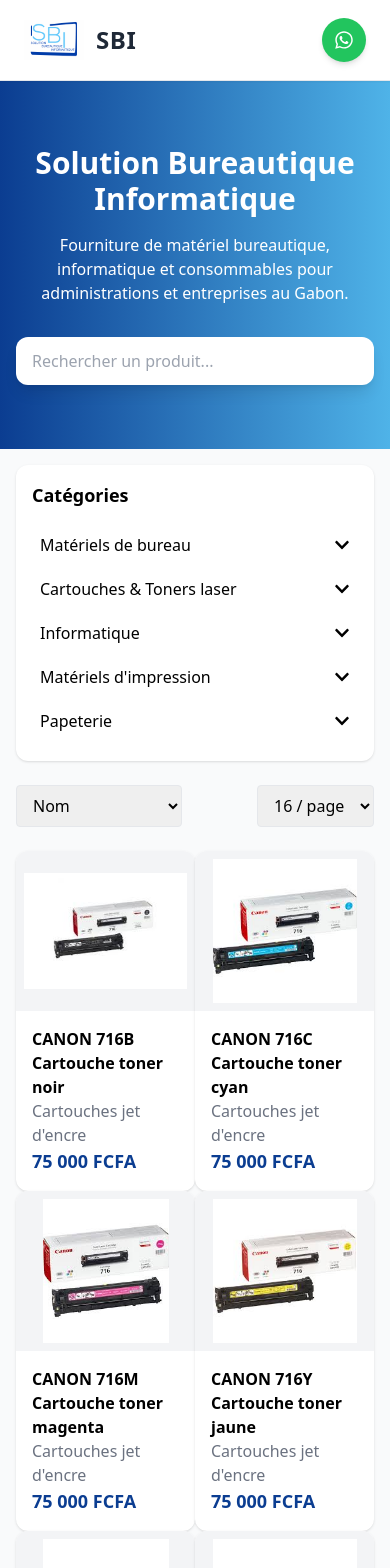
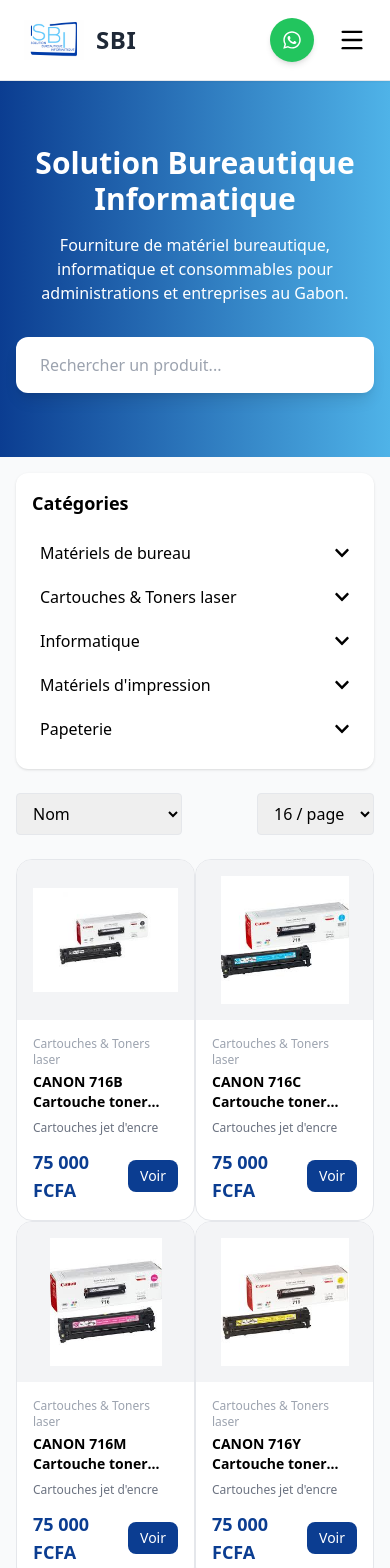
Before and after one commit to Thobg26/sbi-website, a React (Vite) app: page / in a window 390 px wide. Shown: the top 1568 px of the page. Built offline with nearby package versions, Linux system fonts and the light colour scheme.

Commit message:
modification

```diff
--- a/src/components/Hero.jsx
+++ b/src/components/Hero.jsx
@@ -1,11 +1,28 @@
 import { motion } from "framer-motion"
 import { useState } from "react"
 import { useNavigate } from "react-router-dom"
+import productsData from "../data/products"
 
 function Hero() {
 
   const [search, setSearch] = useState("")
   const navigate = useNavigate()
+
+  /* LISTE DE TOUS LES PRODUITS */
+
+  const allProducts = productsData.flatMap(cat =>
+    cat.subcategories.flatMap(sub =>
+      sub.items.map(p => p.name)
+    )
+  )
+
+  /* SUGGESTIONS */
+
+  const suggestions = allProducts
+    .filter(p =>
+      p.toLowerCase().includes(search.toLowerCase())
+    )
+    .slice(0,5)
 
   const handleSearch = (e) => {
 
@@ -46,18 +63,51 @@
 </motion.p>
 
 
-{/* BARRE DE RECHERCHE */}
+{/* RECHERCHE INTELLIGENTE */}
 
-<motion.input
-initial={{ opacity: 0, y: 20 }}
-animate={{ opacity: 1, y: 0 }}
-transition={{ delay: 0.8 }}
+<div className="relative w-full max-w-xl mx-auto">
+
+<input
 type="text"
 placeholder="Rechercher un produit..."
 value={search}
 onChange={handleSearch}
-className="w-full max-w-xl px-4 py-3 md:px-6 md:py-4 rounded-xl text-black shadow-lg focus:outline-none focus:ring-2 focus:ring-white"
+className="w-full px-6 py-4 rounded-xl text-black shadow-lg focus:outline-none focus:ring-2 focus:ring-white"
 />
+
+{search.length > 1 && (
+
+<div className="absolute left-0 right-0 bg-white text-black mt-2 rounded-lg shadow-lg overflow-hidden">
+
+{suggestions.length > 0 ? (
+
+suggestions.map((item,i)=>(
+
+<div
+key={i}
+onClick={()=>navigate(`/produits?search=${item}`)}
+className="px-4 py-3 hover:bg-gray-100 cursor-pointer text-left"
+>
+
+{item}
+
+</div>
+
+))
+
+) : (
+
+<div className="px-4 py-3 text-gray-500">
+Aucun produit trouvé
+</div>
+
+)}
+
+</div>
+
+)}
+
+</div>
 
 </section>
 
--- a/src/components/Navbar.jsx
+++ b/src/components/Navbar.jsx
@@ -3,10 +3,12 @@
 import logo from "../assets/logo.png"
 import { FaWhatsapp } from "react-icons/fa"
 import { FiSearch } from "react-icons/fi"
+import { Menu, X } from "lucide-react"
 
 function Navbar() {
 
   const [search, setSearch] = useState("")
+  const [open, setOpen] = useState(false)
   const navigate = useNavigate()
 
   const handleSearch = (e) => {
@@ -15,6 +17,7 @@
     if (search.trim() !== "") {
       navigate(`/produits?search=${search}`)
       setSearch("")
+      setOpen(false)
     }
   }
 
@@ -42,8 +45,7 @@
 
 </Link>
 
-
-{/* MENU */}
+{/* MENU DESKTOP */}
 
 <div className="hidden md:flex items-center gap-10 text-gray-700 font-medium">
 
@@ -65,8 +67,7 @@
 
 </div>
 
-
-{/* BARRE DE RECHERCHE */}
+{/* BARRE DE RECHERCHE DESKTOP */}
 
 <form
 onSubmit={handleSearch}
@@ -85,10 +86,9 @@
 
 </form>
 
+{/* CONTACT + WHATSAPP + HAMBURGER */}
 
-{/* CONTACT + WHATSAPP */}
-
-<div className="flex items-center gap-6">
+<div className="flex items-center gap-4">
 
 <div className="hidden md:flex flex-col text-sm text-right leading-tight">
 
@@ -102,7 +102,6 @@
 
 </div>
 
-
 <a
 href="https://wa.me/24166488455"
 target="_blank"
@@ -114,11 +113,71 @@
 
 </a>
 
+{/* HAMBURGER */}
+
+<button
+className="md:hidden ml-2"
+onClick={()=>setOpen(!open)}
+>
+
+{open ? <X size={28}/> : <Menu size={28}/>}
+
+</button>
+
 </div>
 
 </div>
 
 </div>
+
+{/* MENU MOBILE */}
+
+{open && (
+
+<div className="md:hidden bg-white border-t shadow-lg">
+
+<div className="flex flex-col gap-4 p-6 text-lg">
+
+<Link to="/" onClick={()=>setOpen(false)}>
+Accueil
+</Link>
+
+<Link to="/produits" onClick={()=>setOpen(false)}>
+Produits
+</Link>
+
+<Link to="/services" onClick={()=>setOpen(false)}>
+Services
+</Link>
+
+<Link to="/contact" onClick={()=>setOpen(false)}>
+Contact
+</Link>
+
+{/* SEARCH MOBILE */}
+
+<form
+onSubmit={handleSearch}
+className="flex items-center bg-gray-100 rounded-full px-4 py-2 mt-4"
+>
+
+<FiSearch className="text-gray-500 mr-2"/>
+
+<input
+type="text"
+placeholder="Rechercher un produit..."
+value={search}
+onChange={(e)=>setSearch(e.target.value)}
+className="bg-transparent outline-none w-full"
+/>
+
+</form>
+
+</div>
+
+</div>
+
+)}
 
 </nav>
 
--- a/src/components/Products.jsx
+++ b/src/components/Products.jsx
@@ -287,32 +287,53 @@
 
 <motion.div
 key={product.id}
-whileHover={{ scale:1.05 }}
+whileHover={{ y: -6 }}
 initial={{ opacity:0, y:20 }}
 animate={{ opacity:1, y:0 }}
 transition={{ duration:0.4 }}
-className="bg-white rounded-xl shadow hover:shadow-lg overflow-hidden"
+
+className="bg-white rounded-2xl border hover:shadow-xl transition overflow-hidden flex flex-col"
 >
 
-<div className="h-40 md:h-48 flex items-center justify-center bg-gray-100">
+{/* IMAGE */}
+
+<div className="h-40 md:h-48 bg-gray-100 flex items-center justify-center p-4">
 
 <img
 src={product.image}
 alt={product.name}
-className="max-h-full object-contain p-2"
+className="max-h-full object-contain"
 />
 
 </div>
 
-<div className="p-4">
+{/* INFO */}
 
-<h3 className="font-semibold">{product.name}</h3>
+<div className="p-4 flex flex-col flex-grow">
 
-<p className="text-gray-500">{product.subcategory}</p>
+<span className="text-xs text-gray-400 mb-1">
+{product.category}
+</span>
 
-<p className="font-bold text-primary text-lg">
+<h3 className="font-semibold text-sm md:text-base line-clamp-2 mb-2">
+{product.name}
+</h3>
+
+<p className="text-xs text-gray-500 mb-3">
+{product.subcategory}
+</p>
+
+<div className="mt-auto flex items-center justify-between">
+
+<span className="text-primary font-bold text-lg">
 {product.price}
-</p>
+</span>
+
+<button className="bg-primary text-white text-sm px-3 py-1.5 rounded-lg hover:bg-secondary transition">
+Voir
+</button>
+
+</div>
 
 </div>
 
```
